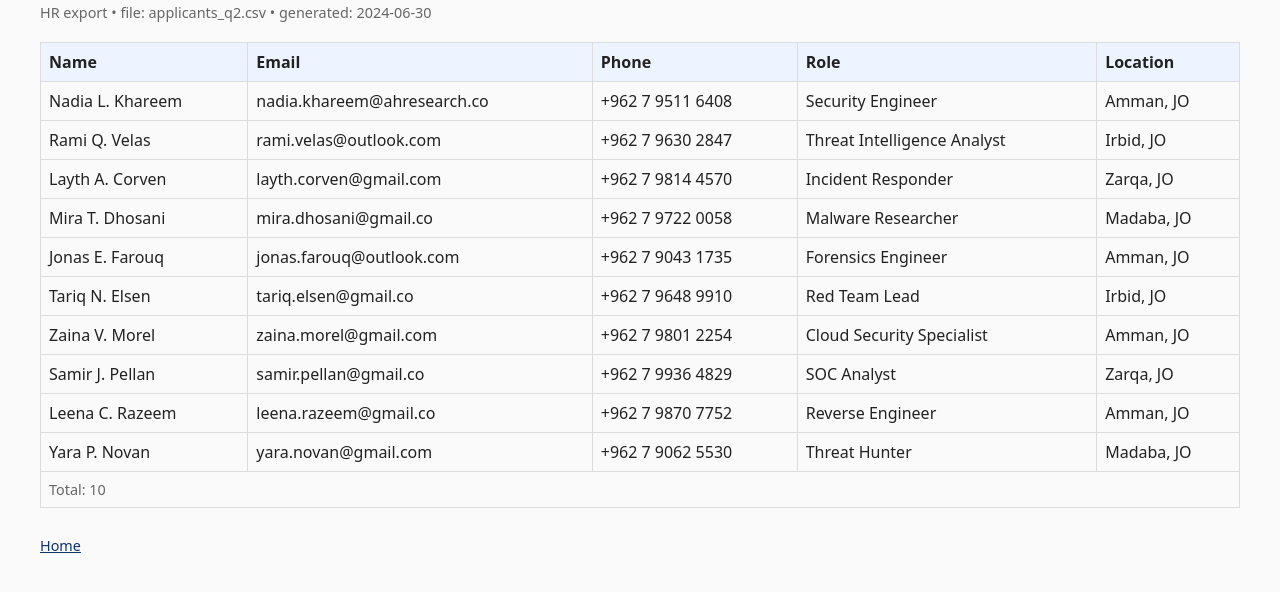
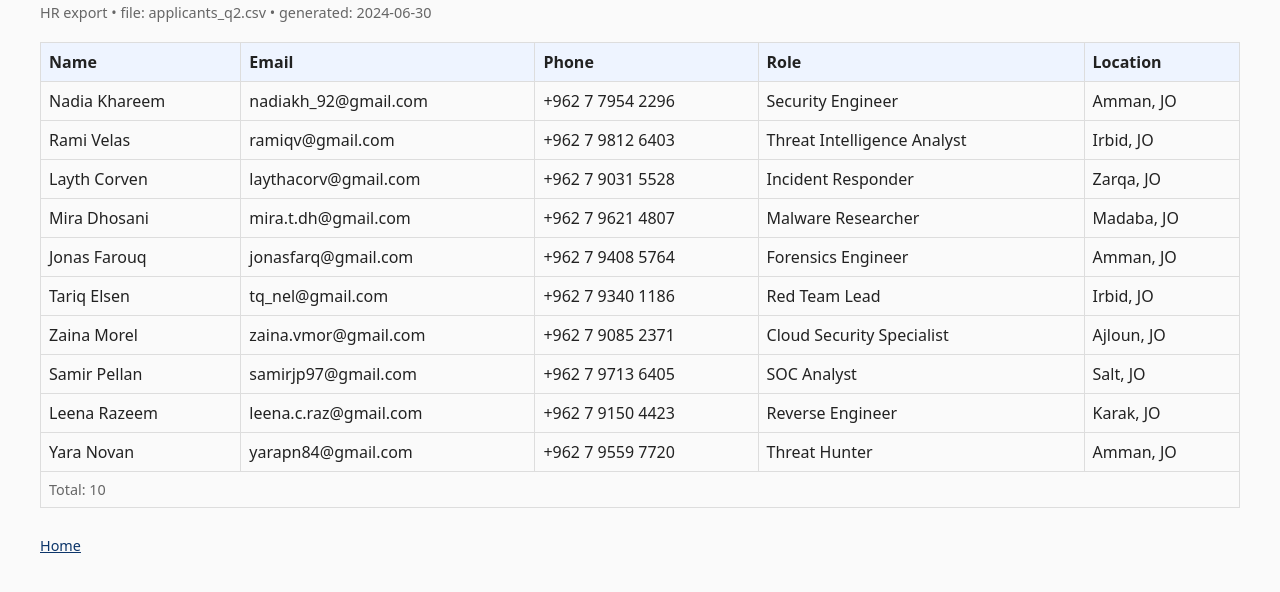
Before and after one commit to Ahmad-hallaq/ah-research-corporation, a plain HTML site: page applications.html in a window 1280 px wide. Shown: the part 86-678 px from the top of the page. Drawn offline with Linux system fonts and the light colour scheme.

Commit message:
edited experiment 1

```diff
--- a/applications.html
+++ b/applications.html
@@ -35,74 +35,74 @@
     </thead>
     <tbody>
       <tr>
-        <td>Nadia L. Khareem</td>
-        <td>nadia.khareem@ahresearch.co</td>
-        <td>+962 7 9511 6408</td>
+        <td>Nadia Khareem</td>
+        <td>nadiakh_92@gmail.com</td>
+        <td>+962 7 7954 2296</td>
         <td>Security Engineer</td>
         <td>Amman, JO</td>
       </tr>
       <tr>
-        <td>Rami Q. Velas</td>
-        <td>rami.velas@outlook.com</td>
-        <td>+962 7 9630 2847</td>
+        <td>Rami Velas</td>
+        <td>ramiqv@gmail.com</td>
+        <td>+962 7 9812 6403</td>
         <td>Threat Intelligence Analyst</td>
         <td>Irbid, JO</td>
       </tr>
       <tr>
-        <td>Layth A. Corven</td>
-        <td>layth.corven@gmail.com</td>
-        <td>+962 7 9814 4570</td>
+        <td>Layth Corven</td>
+        <td>laythacorv@gmail.com</td>
+        <td>+962 7 9031 5528</td>
         <td>Incident Responder</td>
         <td>Zarqa, JO</td>
       </tr>
       <tr>
-        <td>Mira T. Dhosani</td>
-        <td>mira.dhosani@gmail.co</td>
-        <td>+962 7 9722 0058</td>
+        <td>Mira Dhosani</td>
+        <td>mira.t.dh@gmail.com</td>
+        <td>+962 7 9621 4807</td>
         <td>Malware Researcher</td>
         <td>Madaba, JO</td>
       </tr>
       <tr>
-        <td>Jonas E. Farouq</td>
-        <td>jonas.farouq@outlook.com</td>
-        <td>+962 7 9043 1735</td>
+        <td>Jonas Farouq</td>
+        <td>jonasfarq@gmail.com</td>
+        <td>+962 7 9408 5764</td>
         <td>Forensics Engineer</td>
         <td>Amman, JO</td>
       </tr>
       <tr>
-        <td>Tariq N. Elsen</td>
-        <td>tariq.elsen@gmail.co</td>
-        <td>+962 7 9648 9910</td>
+        <td>Tariq Elsen</td>
+        <td>tq_nel@gmail.com</td>
+        <td>+962 7 9340 1186</td>
         <td>Red Team Lead</td>
         <td>Irbid, JO</td>
       </tr>
       <tr>
-        <td>Zaina V. Morel</td>
-        <td>zaina.morel@gmail.com</td>
-        <td>+962 7 9801 2254</td>
+        <td>Zaina Morel</td>
+        <td>zaina.vmor@gmail.com</td>
+        <td>+962 7 9085 2371</td>
         <td>Cloud Security Specialist</td>
-        <td>Amman, JO</td>
+        <td>Ajloun, JO</td>
       </tr>
       <tr>
-        <td>Samir J. Pellan</td>
-        <td>samir.pellan@gmail.co</td>
-        <td>+962 7 9936 4829</td>
+        <td>Samir Pellan</td>
+        <td>samirjp97@gmail.com</td>
+        <td>+962 7 9713 6405</td>
         <td>SOC Analyst</td>
-        <td>Zarqa, JO</td>
+        <td>Salt, JO</td>
       </tr>
       <tr>
-        <td>Leena C. Razeem</td>
-        <td>leena.razeem@gmail.co</td>
-        <td>+962 7 9870 7752</td>
+        <td>Leena Razeem</td>
+        <td>leena.c.raz@gmail.com</td>
+        <td>+962 7 9150 4423</td>
         <td>Reverse Engineer</td>
-        <td>Amman, JO</td>
+        <td>Karak, JO</td>
       </tr>
       <tr>
-        <td>Yara P. Novan</td>
-        <td>yara.novan@gmail.com</td>
-        <td>+962 7 9062 5530</td>
+        <td>Yara Novan</td>
+        <td>yarapn84@gmail.com</td>
+        <td>+962 7 9559 7720</td>
         <td>Threat Hunter</td>
-        <td>Madaba, JO</td>
+        <td>Amman, JO</td>
       </tr>
     </tbody>
     <tfoot>
```
